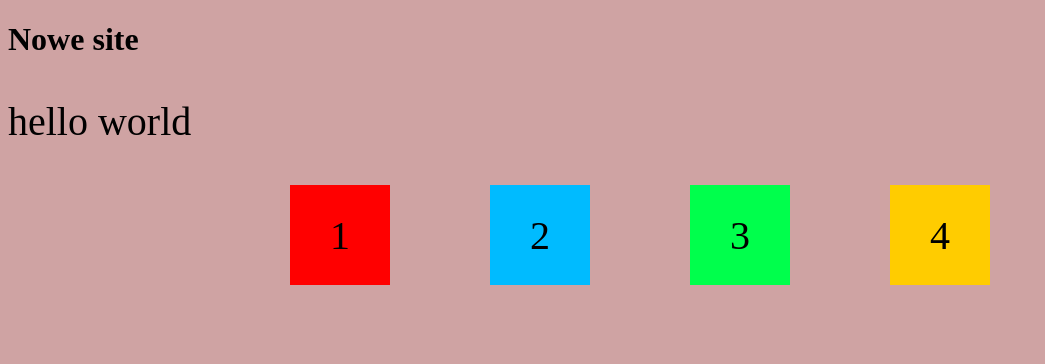
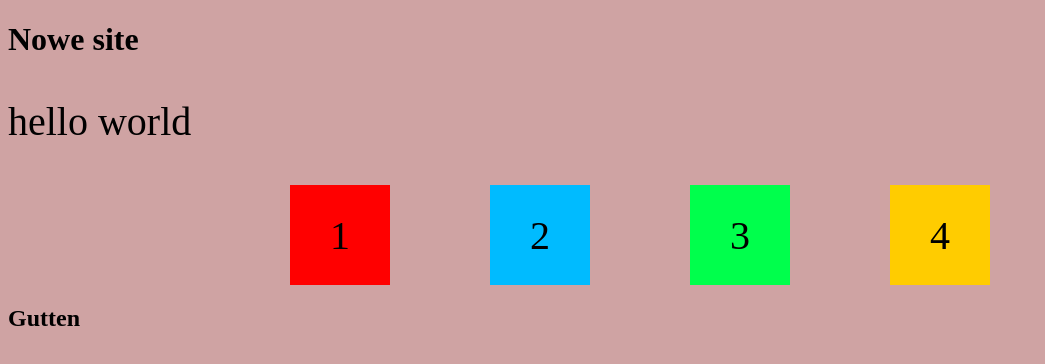
Before and after one commit to stolarnia-eko/now, a plain HTML site: page index.html in a window 1280 px wide. Shown: the whole page, without its empty margins (0-1045 px from the left). Drawn offline with Linux system fonts and the light colour scheme.

Commit message:
Revert "Revert "Update index.html""
This reverts commit 0f0381d013bffb3deeafc1115d0919f04bd237e6.

```diff
--- a/index.html
+++ b/index.html
@@ -17,5 +17,8 @@
         <div class="box3">3</div>
         <div class="box4">4</div>
     </div>
+    <div class="container">
+        <h2>Gutten</h2>
+    </div>
 </body>
 </html>
```
